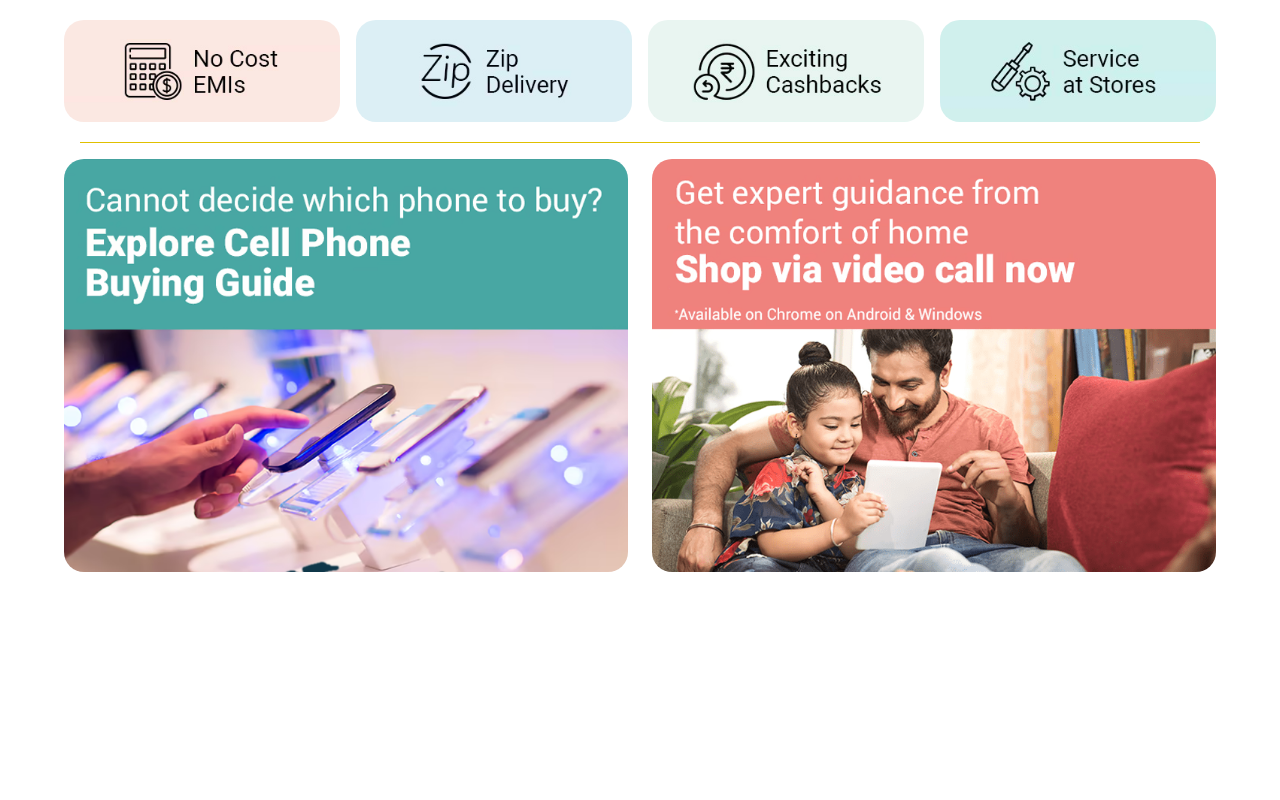
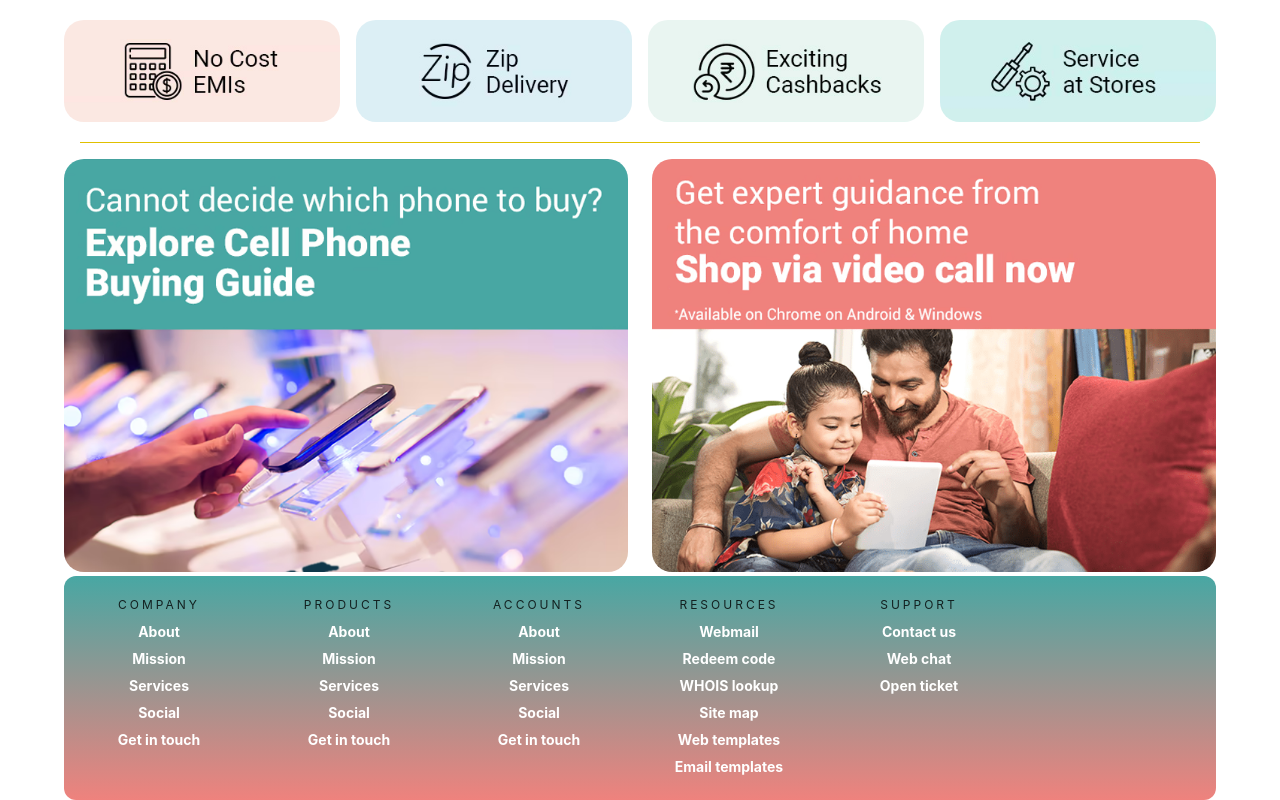
Before and after one commit to sakil470004/mobile-dokan-clint-, a React (Create React App) app: page / in a window 1280 px wide. Shown: the part 740-1540 px from the top of the page. Before the commit the page ends 1316 px from the top, so only its background shows below. Built offline with nearby package versions, Linux system fonts and the light colour scheme.

Commit message:
added footer and buy guide demo

```diff
--- a/src/App.js
+++ b/src/App.js
@@ -6,6 +6,10 @@ import {
   Route
 } from 'react-router-dom';
 import Home from './Pages/Home/Home/Home';
+import BuyGuide from './Pages/BuyGuide/BuyGuide';
+import BuyGuideFromExpert from './Pages/BuyGuideFromExpert/BuyGuideFromExpert'
+import NavigationTop from './Pages/Shared/NavigationTop/NavigationTop';
+
 
 // color 1 #FFDA00
 
@@ -21,6 +25,14 @@ function App() {
           <Route path="/home">
             <Home />
           </Route>
+          <Route path="/buyGuide">
+            <NavigationTop />
+            <BuyGuide />
+          </Route>
+          <Route path="/buyGuideFromExpert">
+            <NavigationTop />
+            <BuyGuideFromExpert />
+          </Route>
         </Switch>
       </BrowserRouter>
 
--- /dev/null
+++ b/src/Pages/BuyGuide/BuyGuide.js
@@ -0,0 +1,9 @@
+import React from 'react'
+
+export default function BuyGuide() {
+    return (
+        <div>
+            hi there
+        </div>
+    )
+}
--- /dev/null
+++ b/src/Pages/BuyGuideFromExpert/BuyGuideFromExpert.js
@@ -0,0 +1,10 @@
+import React from 'react'
+
+export default function BuyGuideFromExpert() {
+    return (
+        <div>
+            hi expert
+            search in google than duplicate a page
+        </div>
+    )
+}
--- a/src/Pages/Home/Advantages/Advantages.js
+++ b/src/Pages/Home/Advantages/Advantages.js
@@ -1,5 +1,5 @@
 import React from 'react'
-import { Container, Divider, Grid, Typography } from '@mui/material'
+import { Container,  Grid, Typography } from '@mui/material'
 
 import img1 from './../../../img/croma advantages/mxw_2048,f_auto.jpeg'
 import img2 from './../../../img/croma advantages/mxw_2048,f_auto (1).jpeg'
--- a/src/Pages/Home/BuyDecision/BuyDecision.js
+++ b/src/Pages/Home/BuyDecision/BuyDecision.js
@@ -1,19 +1,31 @@
-import { Container, Divider, Grid, Typography } from '@mui/material'
+import { Container, Divider, Grid } from '@mui/material'
 import React from 'react'
+import { useHistory } from 'react-router-dom'
 import img1 from './../../../img/decision/mxw_2048,f_au.png'
 import img2 from './../../../img/decision/mxw_2048,f_aut.png'
 
 export default function BuyDecision() {
+    const history = useHistory();
+
+    const handleByGuide = () => {
+        const url = '/buyGuide'
+        history.push(url);
+    }
+    const handleByGuideFormExpert = () => {
+        const url = '/buyGuideFromExpert'
+        history.push(url);
+    }
+
     return (
         <div>
             <Container >
                 <Divider sx={{ m: 2 }} className='background1' />
                 <Grid container spacing={3}>
-                    <Grid className='cursorPointer' sx={{ borderRadius: 4 }} item xs={12} md={6} >
+                    <Grid onClick={handleByGuide} className='cursorPointer' sx={{ borderRadius: 4 }} item xs={12} md={6} >
                         <img style={{ borderRadius: 20 }} width='100%' alt='status' src={img1} />
                     </Grid>
 
-                    <Grid className='cursorPointer' sx={{ borderRadius: 4 }} item xs={12} md={6} >
+                    <Grid onClick={handleByGuideFormExpert} className='cursorPointer' sx={{ borderRadius: 4 }} item xs={12} md={6} >
                         <img style={{ borderRadius: 20 }} width='100%' alt='status' src={img2} />
                     </Grid>
                 </Grid>
--- a/src/Pages/Home/Home/Home.js
+++ b/src/Pages/Home/Home/Home.js
@@ -4,6 +4,7 @@ import Advantages from '../Advantages/Advantages'
 import Category from '../Category/Category'
 import DemoCarousel from './../DemoCarousel/DemoCarousel'
 import BuyDecision from './../BuyDecision/BuyDecision'
+import Footer from '../../Shared/Footer/Footer'
 export default function Home() {
     return (
         <div>
@@ -13,6 +14,7 @@ export default function Home() {
            <Category/>
            <Advantages/>
            <BuyDecision/>
+           <Footer/>
         </div>
     )
 }
--- /dev/null
+++ b/src/Pages/Shared/Footer/Footer.css
@@ -0,0 +1,116 @@
+/* REMOVE THIS, USE YOUR OWN  */
+/* html,body {
+    margin: 0;
+    padding: 0;
+    font-family: Arial, Helvetica, Sans-serif;
+    background-color: #070617;
+  } */
+
+  /* .dummy_page {
+    height: 200px;
+    width: 100%;
+    background-color: #f0f0f0;
+    text-align: center;
+    box-sizing: border-box;
+    padding: 60px 0px;
+  } */
+  /* STYLES SPECIFIC TO FOOTER  */
+  .footer {
+    width: 100%;
+    position: relative;
+    height: auto;
+    /* background-color: #f63e7b; */
+  }
+  .footer .col {
+    width: 190px;
+    height: auto;
+    float: left;
+    box-sizing: border-box;
+    -webkit-box-sizing: border-box;
+    -moz-box-sizing: border-box;
+    padding: 0px 20px 20px 20px;
+  }
+  .footer .col h1 {
+    margin: 0;
+    padding: 0;
+    font-family: inherit;
+    font-size: 12px;
+    line-height: 17px;
+    padding: 20px 0px 5px 0px;
+    color: rgba(0,0,0,0.8);
+    font-weight: normal;
+    text-transform: uppercase;
+    letter-spacing: 0.250em;
+  }
+  .footer .col ul {
+    list-style-type: none;
+    margin: 0;
+    padding: 0;
+  }
+  .footer .col ul li {
+    color: #ffffff;
+    font-size: 14px;
+    font-family: inherit;
+    font-weight: bold;
+    padding: 5px 0px 5px 0px;
+    cursor: pointer;
+    transition: .2s;
+    -webkit-transition: .2s;
+    -moz-transition: .2s;
+  }
+  .social ul li {
+    display: inline-block;
+    padding-right: 5px !important;
+  }
+
+  .footer .col ul li:hover {
+    color: #3333;
+    transition: .1s;
+    -webkit-transition: .1s;
+    -moz-transition: .1s;
+  }
+  .clearfix {
+    clear: both;
+  }
+  @media only screen and (min-width: 1280px) {
+    .contain {
+      width: 1200px;
+      margin: 0 auto;
+    }
+  }
+  @media only screen and (max-width: 1139px) {
+    .contain .social {
+      width: 1000px;
+      display: block;
+    }
+    .social h1 {
+      margin: 0px;
+    }
+  }
+  @media only screen and (max-width: 950px) {
+    .footer .col {
+      width: 33%;
+    }
+    .footer .col h1 {
+      font-size: 14px;
+    }
+    .footer .col ul li {
+      font-size: 13px;
+    }
+  }
+  @media only screen and (max-width: 500px) {
+      .footer .col {
+        width: 50%;
+      }
+      .footer .col h1 {
+        font-size: 14px;
+      }
+      .footer .col ul li {
+        font-size: 13px;
+      }
+  }
+  @media only screen and (max-width: 340px) {
+    .footer .col {
+      width: 100%;
+    }
+  }
--- /dev/null
+++ b/src/Pages/Shared/Footer/Footer.js
@@ -0,0 +1,87 @@
+import { Container } from '@mui/material';
+import { Box } from '@mui/system';
+import React from 'react';
+import './Footer.css';
+
+
+const Footer = () => {
+
+
+    return (
+        <Container>
+            <Box sx={{ borderRadius: 3, background: 'linear-gradient(to top, #Ef827D 0%,#48a7a3 100%)' }}>
+                {/* this is for testing purpose */}
+                {/* <div class="dummy_page">
+                Mobile responsive footer
+            </div> */}
+
+                {/* <!-- FOOTER START --> */}
+                <div className="footer">
+                    <div className="contain">
+                        <div className="col">
+                            <h1>Company</h1>
+                            <ul>
+                                <li>About</li>
+                                <li>Mission</li>
+                                <li>Services</li>
+                                <li>Social</li>
+                                <li>Get in touch</li>
+                            </ul>
+                        </div>
+                        <div className="col">
+                            <h1>Products</h1>
+                            <ul>
+                                <li>About</li>
+                                <li>Mission</li>
+                                <li>Services</li>
+                                <li>Social</li>
+                                <li>Get in touch</li>
+                            </ul>
+                        </div>
+                        <div className="col">
+                            <h1>Accounts</h1>
+                            <ul>
+                                <li>About</li>
+                                <li>Mission</li>
+                                <li>Services</li>
+                                <li>Social</li>
+                                <li>Get in touch</li>
+                            </ul>
+                        </div>
+                        <div className="col">
+                            <h1>Resources</h1>
+                            <ul>
+                                <li>Webmail</li>
+                                <li>Redeem code</li>
+                                <li>WHOIS lookup</li>
+                                <li>Site map</li>
+                                <li>Web templates</li>
+                                <li>Email templates</li>
+                            </ul>
+                        </div>
+                        <div className="col">
+                            <h1>Support</h1>
+                            <ul>
+                                <li>Contact us</li>
+                                <li>Web chat</li>
+                                <li>Open ticket</li>
+                            </ul>
+                        </div>
+                        {/* <div className="col social">
+                        <h1>Social</h1>
+                        <ul>
+                            <li><img alt="fb" src="https://svgshare.com/i/5fq.svg" width="32" style={{ width: "32px" }} /></li>
+                            <li><img alt="fb" src="https://svgshare.com/i/5eA.svg" width="32" style={{ width: "32px" }} /></li>
+                            <li><img alt="fb" src="https://svgshare.com/i/5f_.svg" width="32" style={{ width: "32px" }} /></li>
+                        </ul>
+                    </div> */}
+                        <div className="clearfix"></div>
+                    </div>
+                </div>
+                {/* <!-- END OF FOOTER --> */}
+            </Box>
+        </Container>
+    );
+
+}
+export default Footer;
```
